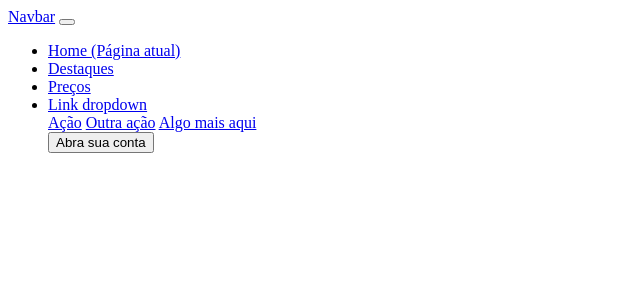
After one commit to moraisbianca/PHPBibank, a PHP site: page /View/home.php in a window 1280 px wide. The commit adds this page. Shown: the top 300 px of the page, without its empty margins (0-640 px from the left). Run offline with PHP 8.4, Linux system fonts and the light colour scheme.

Commit message:
n sei oq to fazendo

```diff
--- /dev/null
+++ b/App/View/home.php
@@ -0,0 +1,53 @@
+<!DOCTYPE html>
+<html lang="en">
+<head>
+    <meta charset="UTF-8">
+    <meta name="viewport" content="width=device-width, initial-scale=1.0">
+    <title>Document</title>
+
+    <link href="styles/style.css" rel="stylesheet" />
+
+</head>
+<body>
+
+<nav class="navbar navbar-expand-lg navbar-light bg-light">
+    <a class="navbar-brand" href="#">Navbar</a>
+    <button class="navbar-toggler" type="button" data-toggle="collapse" data-target="#navbarNavDropdown" aria-controls="navbarNavDropdown" aria-expanded="false" aria-label="Alterna navegação">
+        <span class="navbar-toggler-icon">
+            <!--<img src="images/LogoBibank.jpg" />-->
+        </span>
+    </button>
+
+
+    <div class="collapse navbar-collapse" id="navbarNavDropdown">
+        <ul class="navbar-nav">
+            <li class="nav-item active">
+                <a class="nav-link" href="#">Home <span class="sr-only">(Página atual)</span></a>
+            </li>
+
+            <li class="nav-item">
+                <a class="nav-link" href="#">Destaques</a>
+            </li>
+
+            <li class="nav-item">
+                <a class="nav-link" href="#">Preços</a>
+            </li>
+
+            <li class="nav-item dropdown">
+                <a class="nav-link dropdown-toggle" href="#" id="navbarDropdownMenuLink" role="button" data-toggle="dropdown" aria-haspopup="true" aria-expanded="false">
+                   Link dropdown
+                </a>
+                <div class="dropdown-menu" aria-labelledby="navbarDropdownMenuLink">
+                    <a class="dropdown-item" href="#">Ação</a>
+                    <a class="dropdown-item" href="#">Outra ação</a>
+                    <a class="dropdown-item" href="#">Algo mais aqui</a>
+                </div>
+            </li>
+
+            <button class="" type="submit">Abra sua conta</button>
+        </ul>
+    </div>
+</nav>
+
+</body>
+</html>
--- a/App/index.php
+++ b/App/index.php
@@ -3,4 +3,4 @@
 
     include "./config.php";
     include "./autoload.php";
-    include "./rotas.php";
+    include "./routes.php";
--- a/App/routes.php
+++ b/App/routes.php
@@ -10,6 +10,6 @@ switch($parse_uri) {
     break;
 
     default:
-        header("Location: /");
+        header("Location: /home");
 break;
 }
```
Also changed, not shown: App/View/styles/style.css (added).
